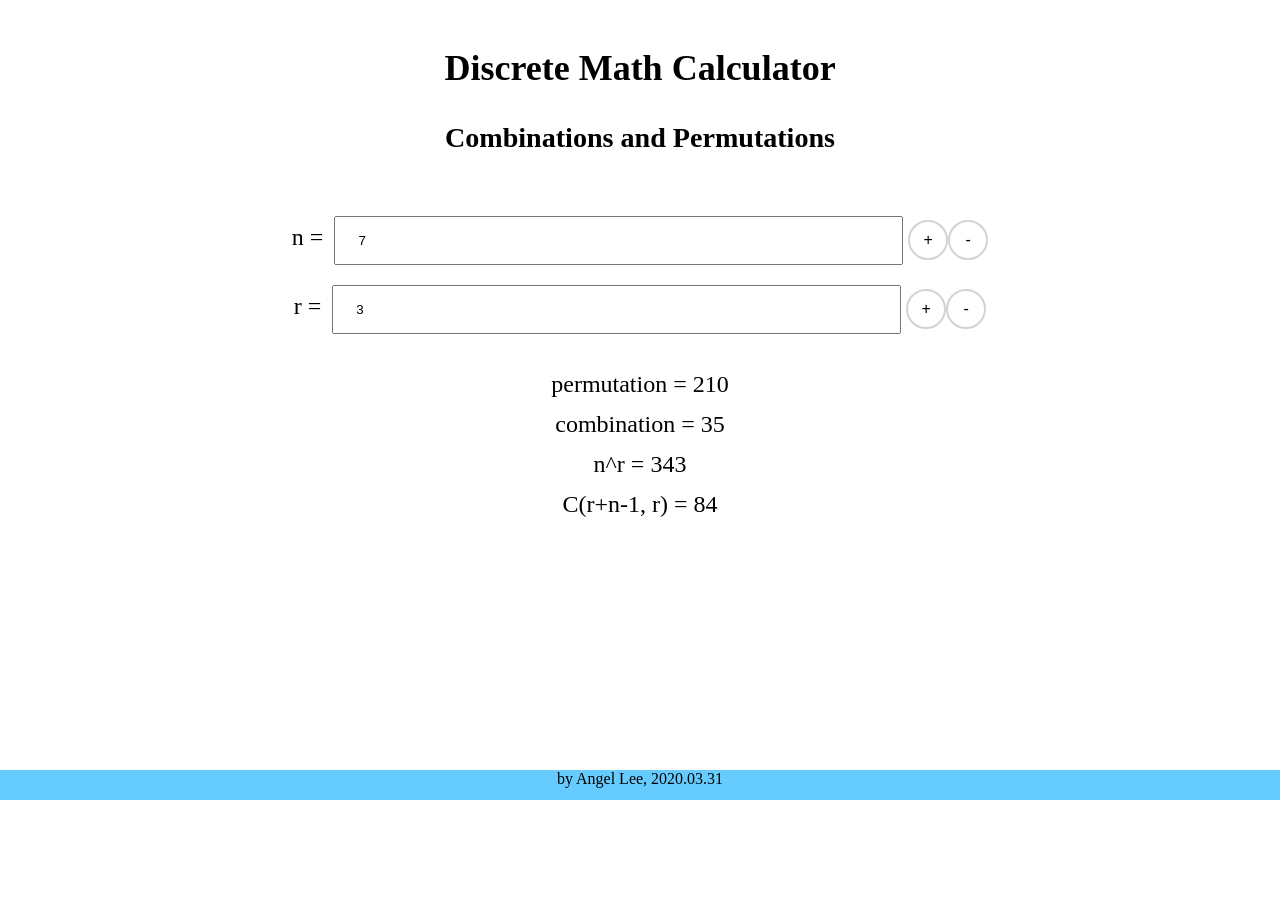
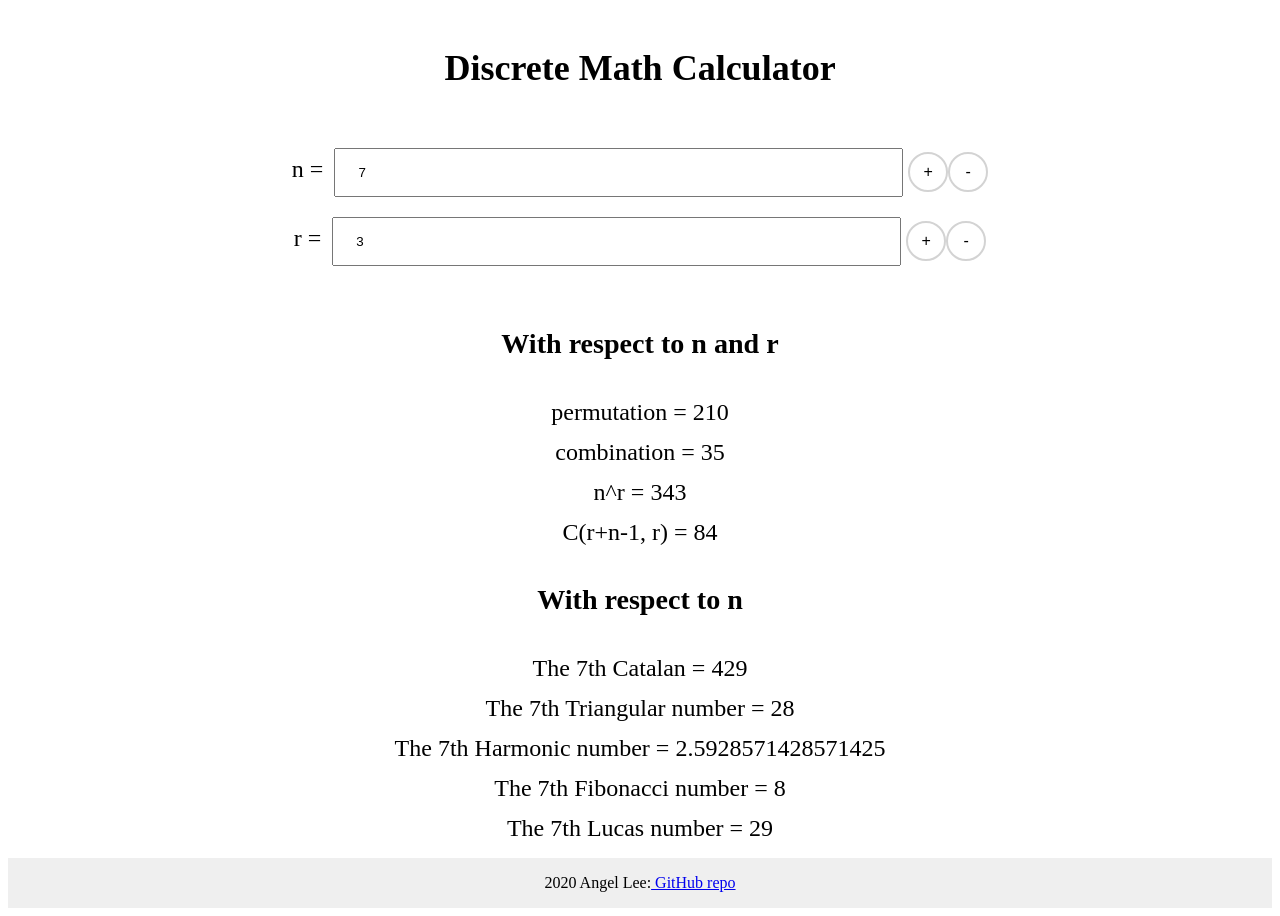
Before and after one commit to angellee0102/discrete-math, a React app: page / in a window 1280 px wide. Before the commit the page ends 800 px from the top, so only its background shows below. Built offline with nearby package versions, Linux system fonts and the light colour scheme.

Commit message:
finished those with respect to n

```diff
--- a/package.json
+++ b/package.json
@@ -5,9 +5,8 @@
   "private": true,
   "main": "index.js",
   "scripts": {
-    "start": "webpack-dev-server --mode development --hot",
-    "build": "webpack --mode production",
-    "heroku-postbuild": "webpack -p --config ./webpack.prod.config.js --progress"
+    "start": "webpack-dev-server --mode development --hot --inline --progress",
+    "build": "webpack --mode production"
   },
   "keywords": [],
   "author": "",
--- a/src/components/Calculator.tsx
+++ b/src/components/Calculator.tsx
@@ -40,14 +40,53 @@ export default class Calculator extends React.Component <MyProps,{}>{
         let output=this.combination((Number(n)+r)-1,r)
         return output;
     }
+    nthCatalan = (n)=>{
+        if (n <= 1)return 1;
+        let output=0
+        for (let i=0;i<n;i++){
+            output += this.nthCatalan(i)*this.nthCatalan(n-i-1)
+        }
+        return output
+    }
+    nthTriangular = (n)=>{
+        if (n <= 1)return 1;
+        let output=0
+        for (let i=1;i<n+1;i++){
+            output+=i
+        }
+        return output
+    }
+    nthHarmonic=(n)=>{
+        if (n <= 1)return 1;
+        let output:number=1.00
+        for (let i=2;i<n+1;i++){
+            output+= (1/i)
+        }
+        return output
+    }
+    nthFibonacci=(n)=>{
+        if (n <= 1)return 0;
+        if (n == 2)return 1;
+        return (this.nthFibonacci(n-1)+this.nthFibonacci(n-2))
+    }
+    nthLucas=(n)=>{
+        if (n == 0)return 2;
+        if (n == 1)return 1;
+        return (this.nthLucas(n-1)+this.nthLucas(n-2))
+    }
     render() {
         const permutation_result=this.permutation(this.props.n, this.props.r)
         const combination_result=this.combination(this.props.n, this.props.r)
         const arrangementWithRepetition_result=this.arrangementWithRepetition(this.props.n, this.props.r)
         const selectionWithRepetition_result=this.selectionWithRepetition(this.props.n, this.props.r)
+        const catalan_result=this.nthCatalan(this.props.n)
+        const triangular_result=this.nthTriangular(this.props.n)
+        const harmonic_result=this.nthHarmonic(this.props.n)
+        const fibonacci_result=this.nthFibonacci(this.props.n)
+        const lucas_result=this.nthLucas(this.props.n)
         return (
             <div>
-
+              <h3>With respect to n and r</h3>
                permutation = {permutation_result}
                 <br/>
                 combination = {combination_result}
@@ -55,6 +94,20 @@ export default class Calculator extends React.Component <MyProps,{}>{
                 n^r = {arrangementWithRepetition_result}
                 <br/>
                 C(r+n-1, r) = {selectionWithRepetition_result}
+                <br/>
+                <h3>With respect to n</h3>
+                The {this.props.n}th Catalan = {catalan_result}
+                <br/>
+                The {this.props.n}th Triangular number = {triangular_result}
+                <br/>
+                The {this.props.n}th Harmonic number = {harmonic_result}
+                <br/>
+                The {this.props.n}th Fibonacci number = {fibonacci_result}
+                <br/>
+                The {this.props.n}th Lucas number = {lucas_result}
+
+                {/* (3) Eulerian numbers with respect to m, k for 0<=k<=m-1 (i.e., a_sub(m,0), a_sub(m,1), ... , a_sub(m,m-1) ) and
+                (4) Stirling number of the second kind with respect to m, n for 1<=n<=m (i.e., S_sub(m,1), S_sub(m,2), ... , a_sub(m,m) ) */}
             </div>
         )
     }
--- a/src/components/Hello.tsx
+++ b/src/components/Hello.tsx
@@ -44,7 +44,6 @@ export class Hello extends React.Component<HelloProps, MyState> {
                 <div className="flex-container">
                     <div>
                         <h2>Discrete Math Calculator</h2>
-                        <h3>Combinations and Permutations</h3>
                         {/* <h3>Hello from {this.props.compiler} and {this.props.framework}!</h3> */}
                     </div>
                     <div>
@@ -86,7 +85,10 @@ export class Hello extends React.Component<HelloProps, MyState> {
                         />
                     </div>
                 </div>
-                    <footer>by Angel Lee, 2020.03.31</footer>
+                <div className="footer">
+                    2020 Angel Lee:
+                    <a href="https://github.com/angellee0102/discrete-math"> GitHub repo</a>
+                </div>
             </div>
         )
     }
--- a/src/style.css
+++ b/src/style.css
@@ -38,13 +38,8 @@ input[type=number] {
 	border-radius: 999px;
 	position: relative;
 }
-footer{
-    text-align: center;
-    position:absolute;
-    bottom: 0;
-    left: 0;
-    right: 0;
-    width:100%;
-    height:30px;
-    background:#6cf;
+.footer{
+  padding: 1rem;
+  background-color: #efefef;
+  text-align: center;
   }
```
Also changed, not shown: server.js (deleted, +0 -14 lines), 1 other file (tests, documents, lock files or other folders). Lines whose indentation alone changed are shown as unchanged.
